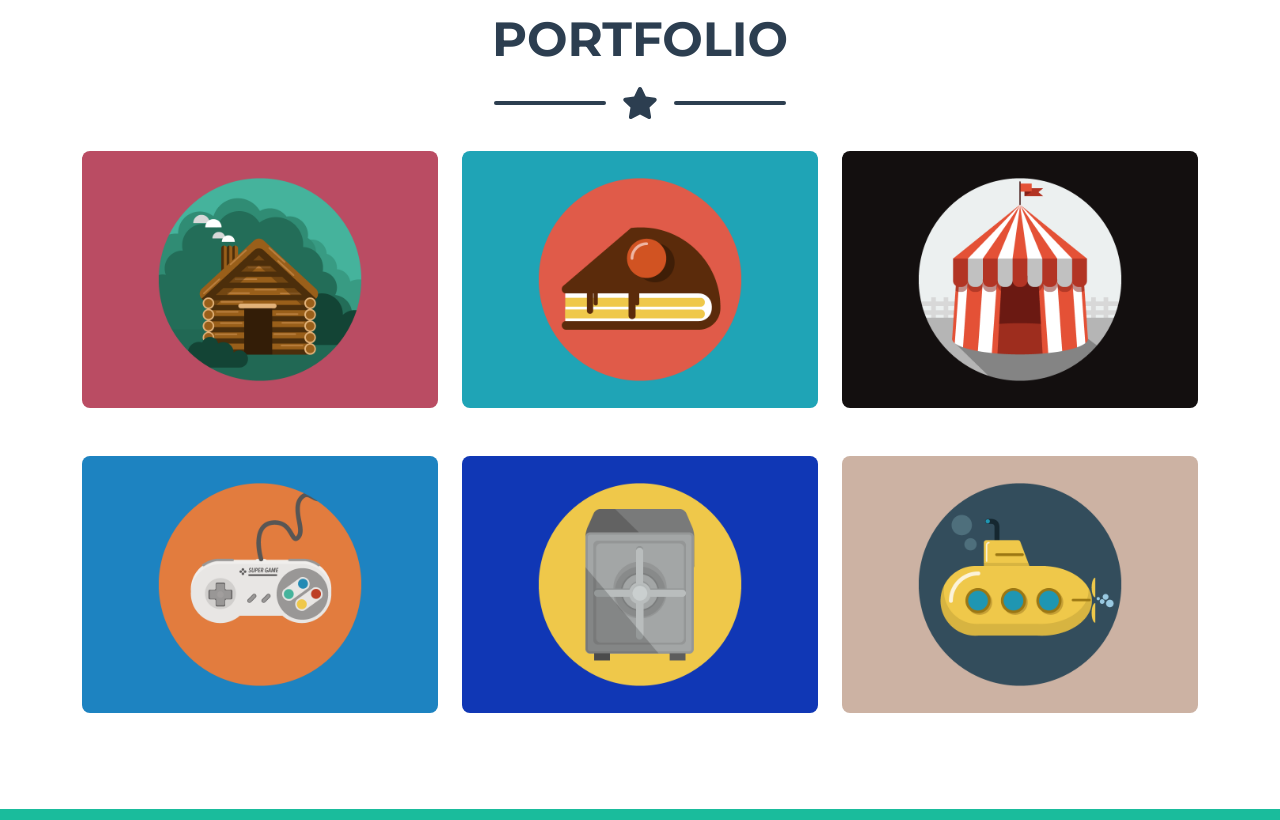
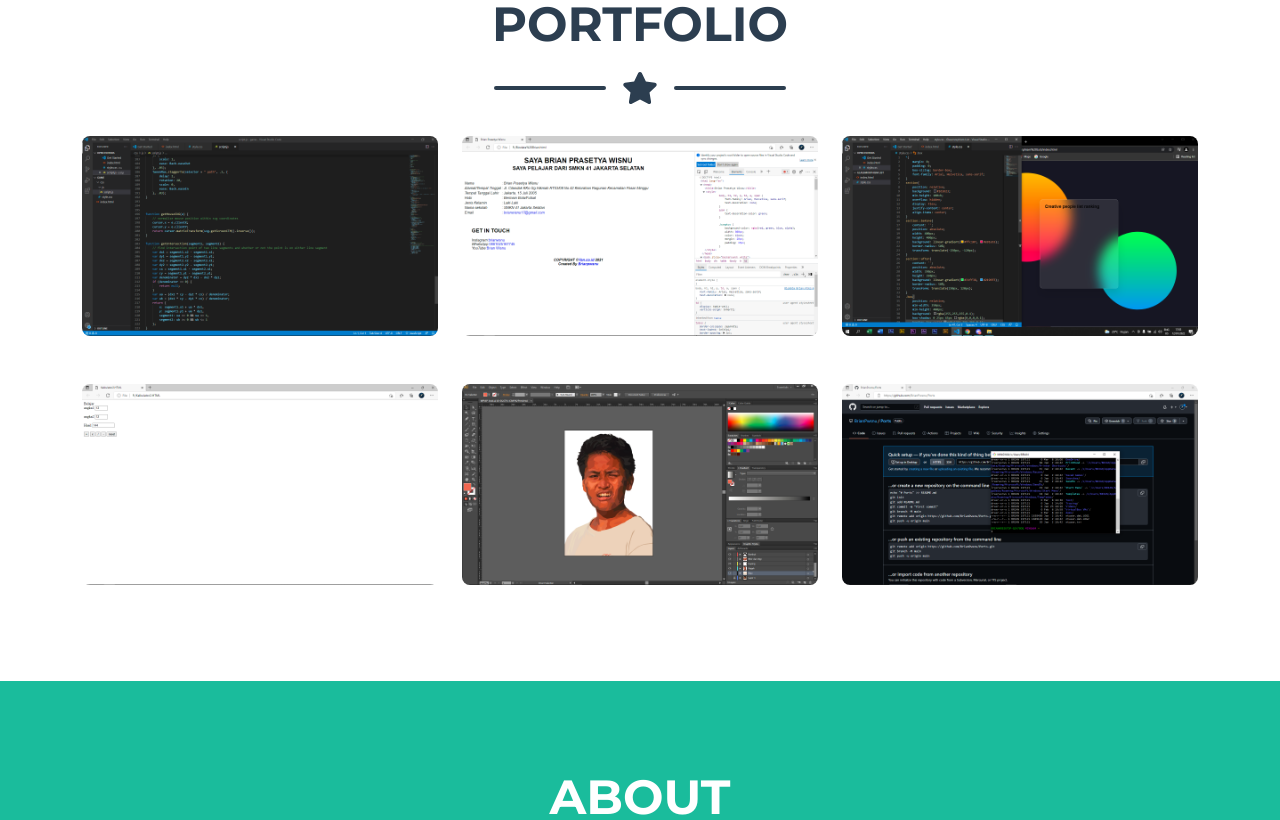
Before and after one commit to BrianPwsnu/My-Portofolio, a plain HTML site: page index.html in a window 1280 px wide. Shown: the part 860-1680 px from the top of the page. Drawn offline with nearby package versions, Linux system fonts and the light colour scheme.

Commit message:
first commit

```diff
--- a/index.html
+++ b/index.html
@@ -39,7 +39,7 @@
         <header class="masthead bg-primary text-white text-center">
             <div class="container d-flex align-items-center flex-column">
                 <!-- Masthead Avatar Image-->
-                <img class="masthead-avatar mb-5" src="assets/img/avataaars.svg" alt="..." />
+                <img class="masthead-avatar mb-5" src="assets/img/Brian.jpg" alt="..." />
                 <!-- Masthead Heading-->
                 <h1 class="masthead-heading text-uppercase mb-0">BRIAN PRASETYA WISNU</h1>
                 <!-- Icon Divider-->
@@ -71,7 +71,7 @@
                             <div class="portfolio-item-caption d-flex align-items-center justify-content-center h-100 w-100">
                                 <div class="portfolio-item-caption-content text-center text-white"><i class="fas fa-plus fa-3x"></i></div>
                             </div>
-                            <img class="img-fluid" src="assets/img/portfolio/cabin.png" alt="..." />
+                            <img class="img-fluid" src="assets/img/portfolio/Untitled24.png" alt="..." />
                         </div>
                     </div>
                     <!-- Portfolio Item 2-->
@@ -80,7 +80,7 @@
                             <div class="portfolio-item-caption d-flex align-items-center justify-content-center h-100 w-100">
                                 <div class="portfolio-item-caption-content text-center text-white"><i class="fas fa-plus fa-3x"></i></div>
                             </div>
-                            <img class="img-fluid" src="assets/img/portfolio/cake.png" alt="..." />
+                            <img class="img-fluid" src="assets/img/portfolio/Untitled13.png" alt="..." />
                         </div>
                     </div>
                     <!-- Portfolio Item 3-->
@@ -89,7 +89,7 @@
                             <div class="portfolio-item-caption d-flex align-items-center justify-content-center h-100 w-100">
                                 <div class="portfolio-item-caption-content text-center text-white"><i class="fas fa-plus fa-3x"></i></div>
                             </div>
-                            <img class="img-fluid" src="assets/img/portfolio/circus.png" alt="..." />
+                            <img class="img-fluid" src="assets/img/portfolio/Untitled4.png" alt="..." />
                         </div>
                     </div>
                     <!-- Portfolio Item 4-->
@@ -98,7 +98,7 @@
                             <div class="portfolio-item-caption d-flex align-items-center justify-content-center h-100 w-100">
                                 <div class="portfolio-item-caption-content text-center text-white"><i class="fas fa-plus fa-3x"></i></div>
                             </div>
-                            <img class="img-fluid" src="assets/img/portfolio/game.png" alt="..." />
+                            <img class="img-fluid" src="assets/img/portfolio/Untitled39.png" alt="..." />
                         </div>
                     </div>
                     <!-- Portfolio Item 5-->
@@ -107,7 +107,7 @@
                             <div class="portfolio-item-caption d-flex align-items-center justify-content-center h-100 w-100">
                                 <div class="portfolio-item-caption-content text-center text-white"><i class="fas fa-plus fa-3x"></i></div>
                             </div>
-                            <img class="img-fluid" src="assets/img/portfolio/safe.png" alt="..." />
+                            <img class="img-fluid" src="assets/img/portfolio/Untitled37.png" alt="..." />
                         </div>
                     </div>
                     <!-- Portfolio Item 6-->
@@ -116,7 +116,7 @@
                             <div class="portfolio-item-caption d-flex align-items-center justify-content-center h-100 w-100">
                                 <div class="portfolio-item-caption-content text-center text-white"><i class="fas fa-plus fa-3x"></i></div>
                             </div>
-                            <img class="img-fluid" src="assets/img/portfolio/submarine.png" alt="..." />
+                            <img class="img-fluid" src="assets/img/portfolio/Untitled44.png" alt="..." />
                         </div>
                     </div>
                 </div>
@@ -226,9 +226,9 @@
                     <div class="col-lg-4 mb-5 mb-lg-0">
                         <h4 class="text-uppercase mb-4">Location</h4>
                         <p class="lead mb-0">
-                            2215 John Daniel Drive
+                            Brian Prasetya Wisnu
                             <br />
-                            Clark, MO 65243
+                            Jakarta
                         </p>
                     </div>
                     <!-- Footer Social Icons-->
@@ -426,7 +426,7 @@
                             <div class="row justify-content-center">
                                 <div class="col-lg-8">
                                     <!-- Portfolio Modal - Title-->
-                                    <h2 class="portfolio-modal-title text-secondary text-uppercase mb-0">Submarine</h2>
+                                    <h2 class="portfolio-modal-title text-secondary text-uppercase mb-0">PORTOFOLIO</h2>
                                     <!-- Icon Divider-->
                                     <div class="divider-custom">
                                         <div class="divider-custom-line"></div>
```
Also changed, not shown: assets/img/Brian.jpg (added), assets/img/portfolio/pp1.jpg (added).
